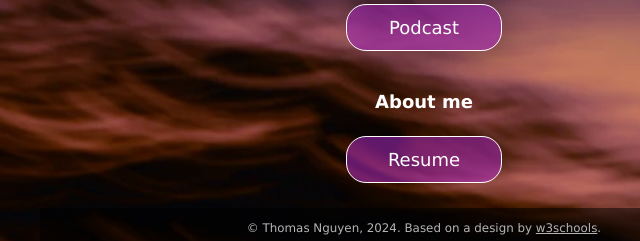
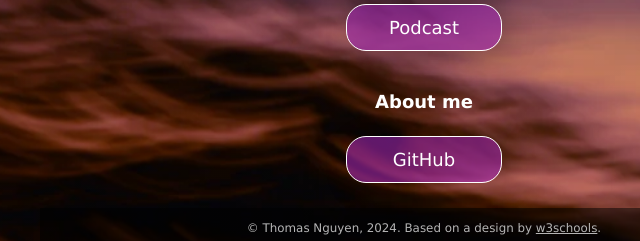
Before and after one commit to toemaas/toemaas.github.io, a plain HTML site: page index.html in a window 1280 px wide. Shown: the part 494-735 px from the top of the page, 216-856 px from the left. Drawn offline with Linux system fonts and the light colour scheme.

Commit message:
updated with podcast

```diff
--- a/index.html
+++ b/index.html
@@ -38,8 +38,8 @@
       <div class="button toggle">Video</div>
       <div class="slidedown">
         <div class="description">
-          <h2>Video title</h2>
-          <p>Add a short but appealing description of your video.</p>
+          <h2>Placeholder video</h2>
+          <p>Placeholder video description - Coming soon!</p>
           <a href="#" class="external-link" target="_blank">Watch</a>
         </div>
       </div>
@@ -47,9 +47,10 @@
       <div class="button toggle">Podcast</div>
       <div class="slidedown">
         <div class="description">
-          <h2>Podcast title</h2>
-          <p>Add a short but appealing description of your podcast</p>
-          <a href="#" class="external-link" target="_blank">Listen</a>
+          <h2>What College Students Think About the TikTok Ban</h2>
+          <p>What happens when the world's largets social media platform goes dark overnight?
+            Four college students are here to inform and give their opinions on the ongoing TikTok fiasco.</p>
+          <a href="https://soundcloud.com/gwyneth26/the-effects-of-the-tiktok-ban-through-the-eyes-of-four-college-students" class="external-link" target="_blank">Listen</a>
         </div>
       </div>
     </div>
@@ -60,7 +61,7 @@
     </div>
 
     <div class="links-container">
-      <a href="https://drive.google.com" class="button" target="_blank">Resume</a>
+      <a href="https://github.com/toemaas" class="button" target="_blank">GitHub</a>
     </div>
 
   </div>
```
